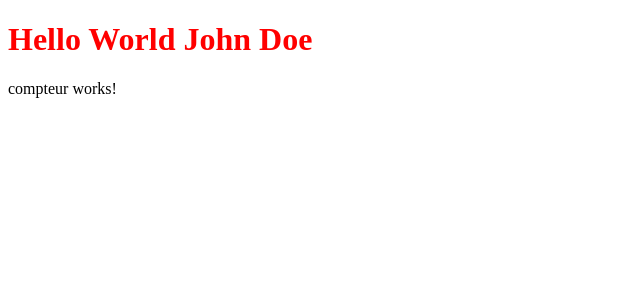
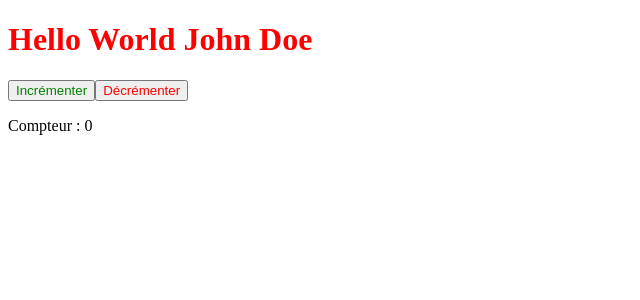
Before and after one commit to reynaldesgr/hello-app, an Angular app: page / in a window 1280 px wide. Shown: the top 300 px of the page, without its empty margins (0-640 px from the left). Built offline with nearby package versions, Linux system fonts and the light colour scheme.

Commit message:
Add Compteur Component

```diff
--- a/src/app/components/compteur/compteur.component.html
+++ b/src/app/components/compteur/compteur.component.html
@@ -1 +1,4 @@
-<p>compteur works!</p>
+<button id="b1" (click)="onClickIncrement()">Incrémenter</button>
+<button id="b2" (click)="onClickDecrement()">Décrémenter</button>
+
+<p>Compteur : {{cpt}}</p>
--- a/src/app/components/compteur/compteur.component.scss
+++ b/src/app/components/compteur/compteur.component.scss
@@ -0,0 +1,10 @@
+#b1
+{
+  color:green;
+}
+
+
+#b2
+{
+  color:red;
+}
--- a/src/app/components/compteur/compteur.component.ts
+++ b/src/app/components/compteur/compteur.component.ts
@@ -5,6 +5,19 @@ import { Component } from '@angular/core';
   templateUrl: './compteur.component.html',
   styleUrls: ['./compteur.component.scss']
 })
-export class CompteurComponent {
+
+export class CompteurComponent
+{
+  cpt: number = 0;
+
+  onClickIncrement()
+  {
+    this.cpt++;
+  }
+
+  onClickDecrement()
+  {
+    this.cpt--;
+  }
 
 }
```
